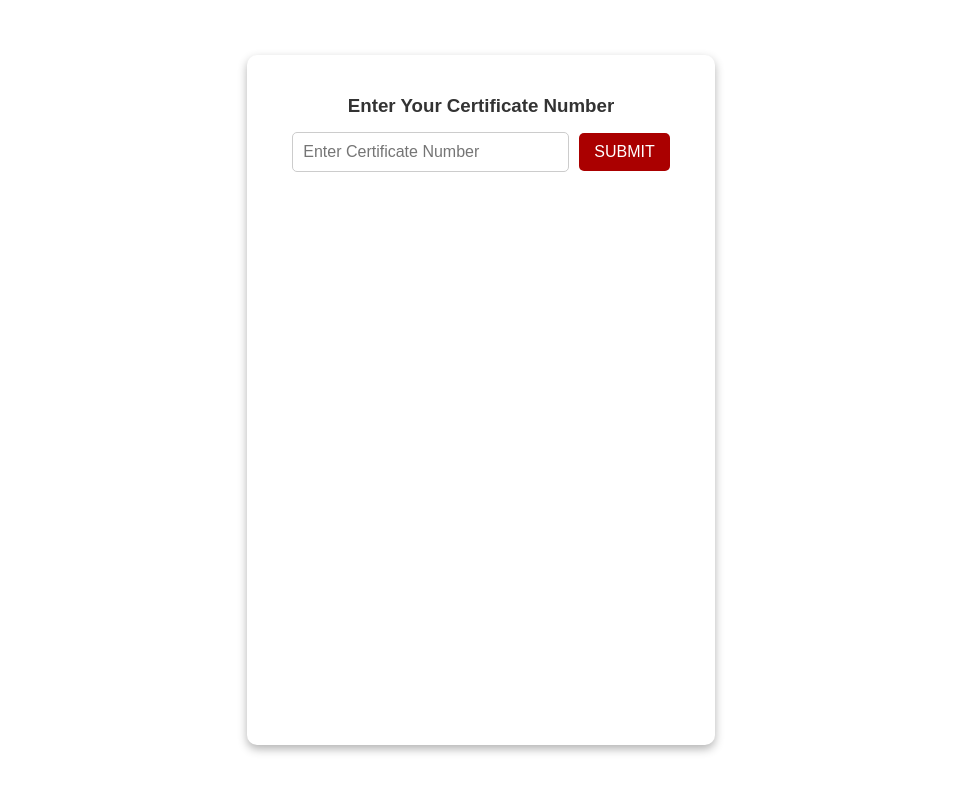
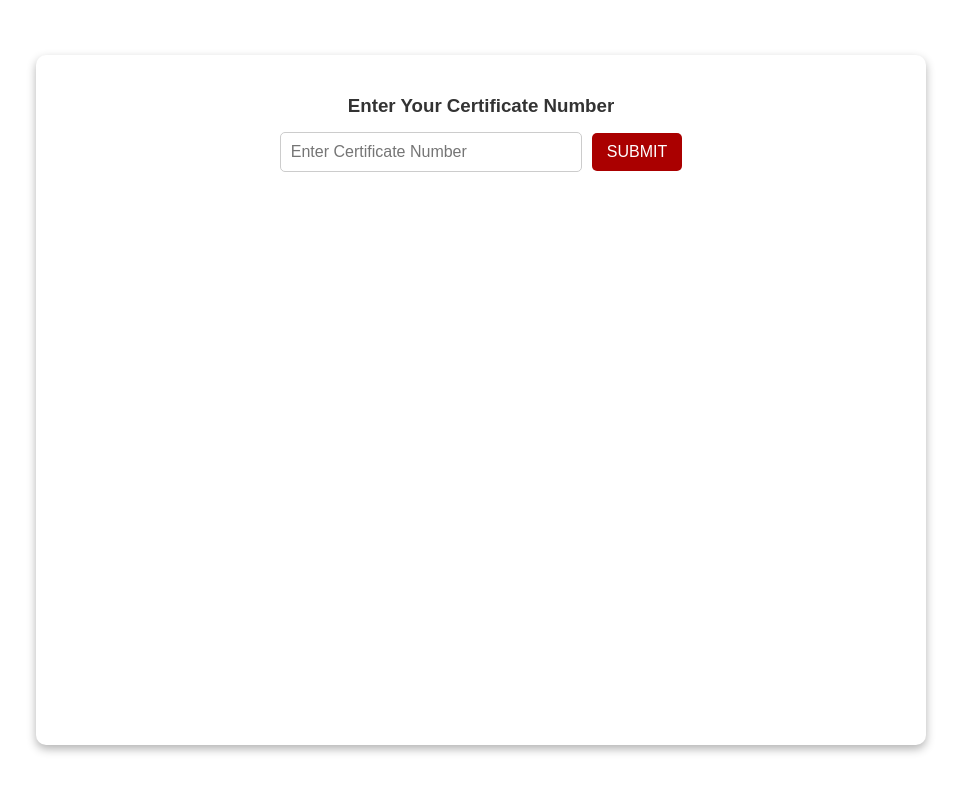
Before and after one commit to Arunimads/certificate_dowload, a React (Create React App) app: page / in a window 1280 px wide. Shown: the top 792 px of the page, without its empty margins (159-1120 px from the left). Built offline with nearby package versions, Linux system fonts and the light colour scheme.

Commit message:
size correction of card

```diff
--- a/src/App.css
+++ b/src/App.css
@@ -17,8 +17,8 @@ body {
 
 .card {
   background: white;
-  width: 90%;
-  max-width: 600px;
+  width: 100vh;
+  max-width: 100vh;
   padding: 25px 45px;
   border-radius: 10px;
   box-shadow: 0 4px 10px rgba(0, 0, 0, 0.3);
@@ -44,7 +44,7 @@ h3 {
 }
 
 .input-field {
-  width: 70%;
+  width: 35%;
   padding: 10px;
   border: 1px solid #ccc;
   border-radius: 5px;
--- a/src/App.js
+++ b/src/App.js
@@ -93,6 +93,8 @@ function App() {
   return (
     <div className="container">
       <div className="card">
+        {!certificateData && (
+          <div className="input-card">
             <h3>Enter Your Certificate Number</h3>
             <div className="input-group">
               <input
@@ -110,7 +112,10 @@ function App() {
                 {loading ? "LOADING..." : "SUBMIT"}
               </button>
             </div>
+          </div>
+        )}
 
+        <div>
           {certificateData && (
             <div
               ref={certificateRef}
@@ -118,7 +123,6 @@ function App() {
               dangerouslySetInnerHTML={{ __html: certificateData }}
             />
           )}
-
 
           {certificateData && (
             <div className="download-section">
@@ -129,6 +133,7 @@ function App() {
           )}
         </div>
       </div>
+    </div>
   );
 }
 
```
Lines whose indentation alone changed are shown as unchanged.
